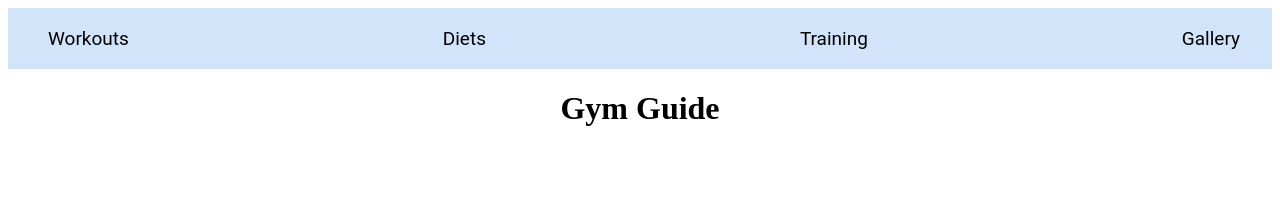
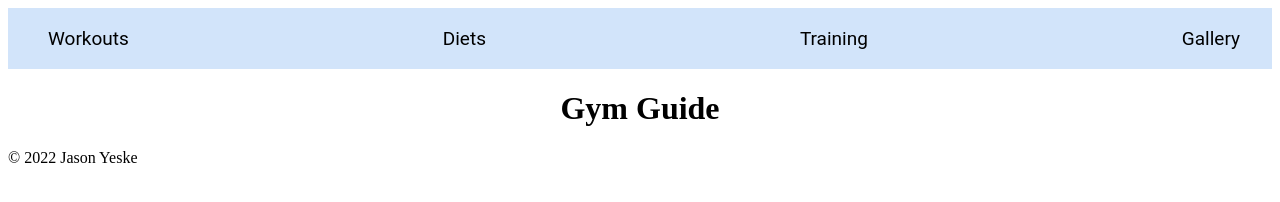
Before and after one commit to jasonyeske/cpnt260-a1, a plain HTML site: page index.html in a window 1280 px wide. Drawn offline with Linux system fonts and the light colour scheme.

Commit message:
added footer with copyright tag

```diff
--- a/index.html
+++ b/index.html
@@ -29,4 +29,12 @@
 <body>
 
 </body>
+
+
+
+
+<footer>
+  <p>  &copy; 2022 Jason Yeske</p>
+</footer>
+
 </html>
```
